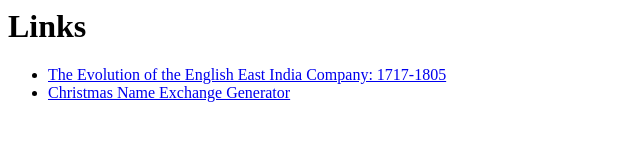
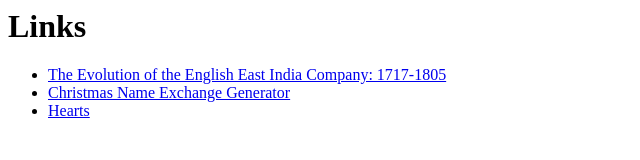
Before and after one commit to badger2013/personal-site, a plain HTML site: page index.html in a window 1280 px wide. Shown: the full height of the page, 0-640 px from the left. Drawn offline with Linux system fonts and the light colour scheme.

Commit message:
Add link to Hearts

```diff
--- a/index.html
+++ b/index.html
@@ -9,6 +9,7 @@
     <ul>
         <li><a href="docs/thesis.pdf">The Evolution of the English East India Company: 1717-1805</a></li>
         <li><a href="christmas-exchange/index.html">Christmas Name Exchange Generator</a></li>
+        <li><a href="https://jpickart.itch.io/hearts">Hearts</a></li>
     </ul>
 </body>
 
```
